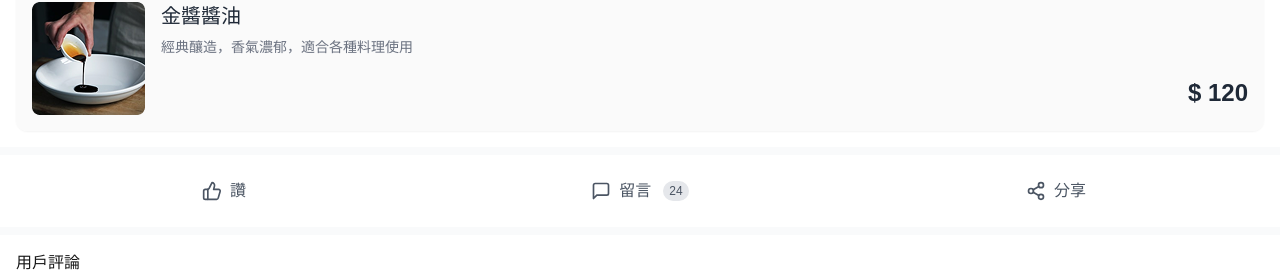
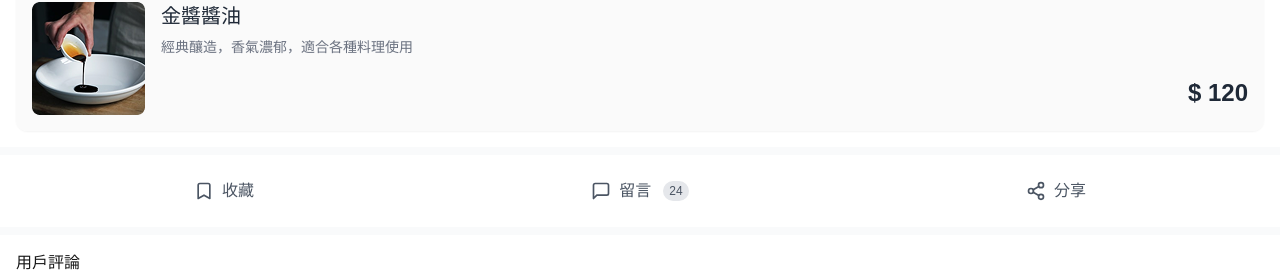
Before and after one commit to heyi5478/anna-cook, a Next.js app: page /recipe-page in a window 1280 px wide. Shown: the part 1917-2189 px from the top of the page. Built offline with nearby package versions, Linux system fonts and the light colour scheme.

Commit message:
feat: 更新 RecipePage 元件，將點讚功能更改為收藏功能，並調整相關按鈕的 aria-label 以提升可訪問性。

```diff
--- a/src/components/RecipePage/index.tsx
+++ b/src/components/RecipePage/index.tsx
@@ -2,7 +2,7 @@ import { useState } from 'react';
 import Image from 'next/image';
 import Link from 'next/link';
 import { cn } from '@/lib/utils';
-import { Clock, Star, MessageSquare, Share2, ThumbsUp } from 'lucide-react';
+import { Clock, Star, MessageSquare, Share2, Bookmark } from 'lucide-react';
 
 // 引入 UI 元件
 import { Button } from '@/components/ui/button';
@@ -328,12 +328,12 @@ export default function RecipePage() {
                 liked && interactionButtonStyles({ state: 'active' }),
               )}
               onClick={atLikeClick}
-              aria-label="點讚"
+              aria-label="點收藏"
             >
-              <ThumbsUp
+              <Bookmark
                 className={`w-5 h-5 ${liked ? 'fill-[#FF5722] text-[#FF5722]' : ''}`}
               />
-              <span>讚</span>
+              <span>收藏</span>
             </button>
             <button
               className={cn(
```
